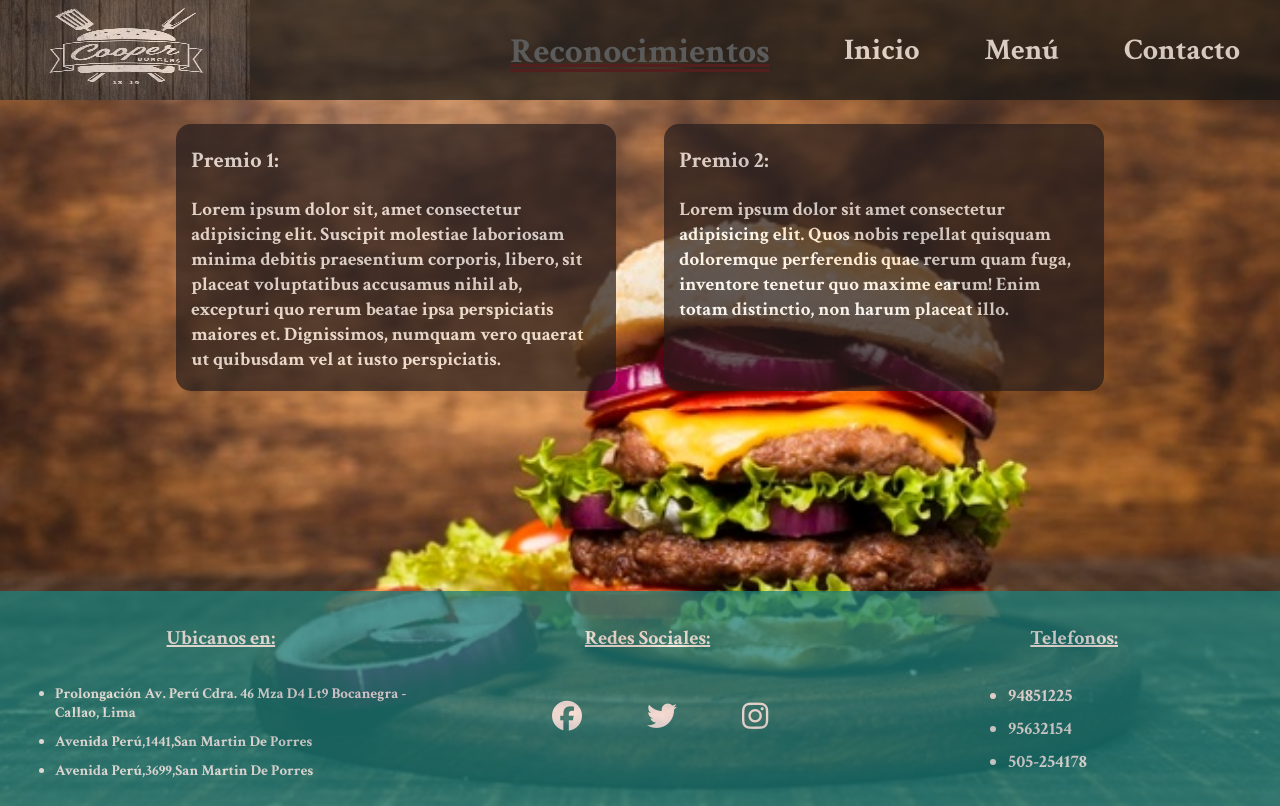
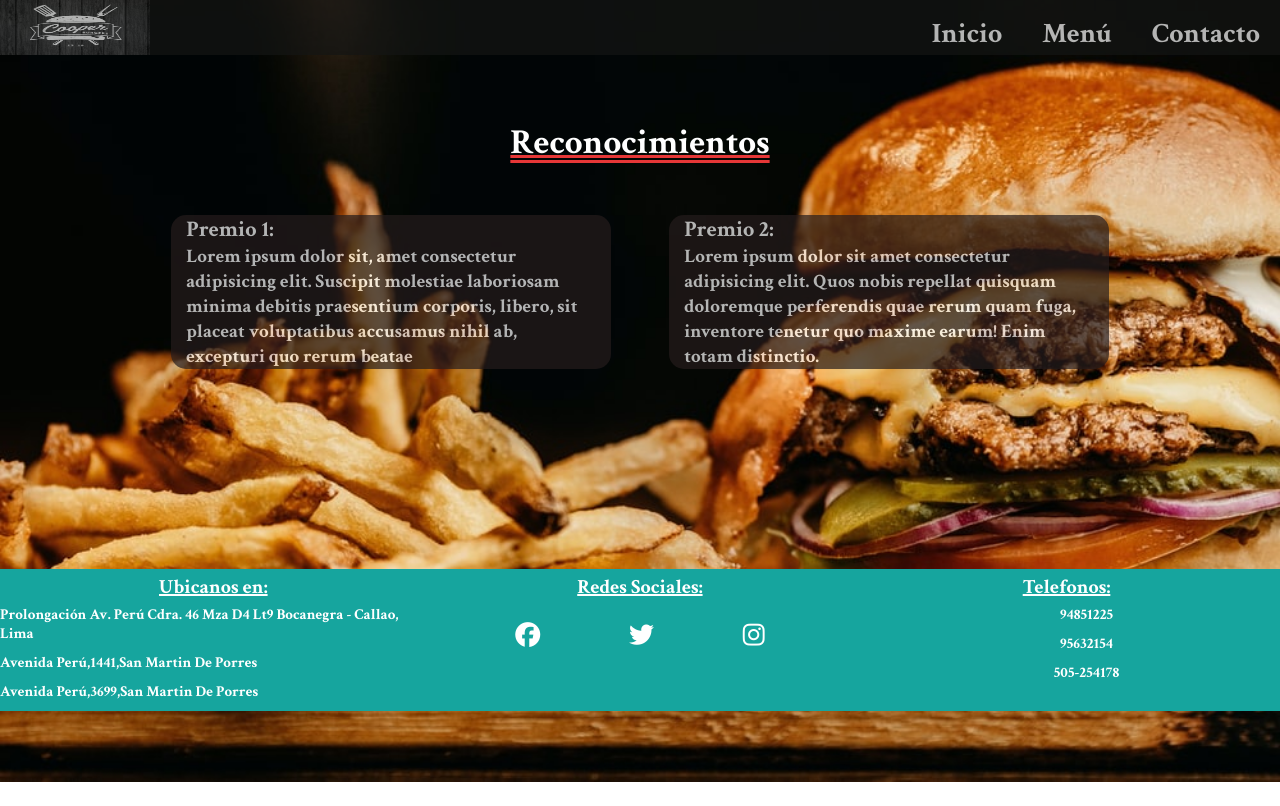
Before and after one commit to eduardo4394/semana_dos, a plain HTML site: page dia6/ejercicio1/index.html in a window 1280 px wide. Drawn offline with Linux system fonts and the light colour scheme.

Commit message:
modificando queries

```diff
--- a/dia6/ejercicio1/index.html
+++ b/dia6/ejercicio1/index.html
@@ -36,15 +36,12 @@
                     debitis
                     praesentium corporis, libero, sit placeat voluptatibus accusamus nihil ab, excepturi quo rerum
                     beatae
-                    ipsa perspiciatis maiores et.
-                    Dignissimos, numquam vero quaerat ut quibusdam vel at iusto perspiciatis.</p>
+                </p>
             </div>
             <div class="columna-40">
                 <h3>Premio 2: </h3>
                 <p>Lorem ipsum dolor sit amet consectetur adipisicing elit. Quos nobis repellat quisquam doloremque
-                    perferendis quae rerum quam fuga, inventore tenetur quo maxime earum! Enim totam distinctio, non
-                    harum
-                    placeat illo.
+                    perferendis quae rerum quam fuga, inventore tenetur quo maxime earum! Enim totam distinctio.
                 </p>
             </div>
         </div>
--- a/dia6/ejercicio1/style.css
+++ b/dia6/ejercicio1/style.css
@@ -2,6 +2,12 @@
 
 *{
     font-family: 'Crimson Text', serif;
+    margin: 0;
+}
+
+html {
+    width: 100%;
+    margin: 0;
 }
 
 body {
@@ -11,6 +17,9 @@ body {
     background-size: cover;
     height: 100%;
     margin: 0;
+    box-sizing: border-box;
+    width: 100%;
+
 }
 
 header{
@@ -51,14 +60,14 @@ header ul {
     display: flex;
     justify-content: flex-end;
     padding-top: 15px;
-
 }
 
 header li {
-    font-size: 30px;
+    font-size: 28px;
     list-style: none;
-    padding-right: 40px;
-    padding-left: 25px;
+    padding-left: 20px;
+    padding-right: 20px;
+
 }
 
 .nav {
@@ -96,6 +105,8 @@ h2 {
     background-color: rgb(37, 28, 28);
     opacity: 0.7;
     border-radius: 15px;
+    margin-left: 15px;
+    margin-right: 15px;
 }
 
 .columna-40:hover {
@@ -107,30 +118,49 @@ p {
     font-weight: 700;
 }
 
+footer {
+    width: 100%;
+
+}
+
 #contacto {
-    background-color: blueviolet;
-    opacity: 0.75;
+    background-color: rgb(65, 44, 83);
+    opacity: 0.85;
     display: flex;
     width: 100%;
 }
 
 .redes-sociales {
-    width: 33%;
-    margin-left: 15px;
+    width: 33.33%;
 }
 
 .ubicanos {
-    width: 33%;
-    margin-left: 15px;
+    width: 33.33%;
+}
+
+.ubicanos ul {
+    padding: 0;
 }
 
 .ubicanos li {
     padding-bottom: 10px;
+    list-style: none;
 }
 
-footer .redes-sociales ul {
+.redes-sociales ul {
     display: flex;
-    justify-content: center;
+    justify-content: space-evenly;
+    padding: 0;
+}
+
+.redes-sociales li {
+    font-size: 25px;
+    list-style: none;
+    padding-left: 0;
+    padding-right: 0;
+    padding-top: 15px;
+
+
 }
 
 h5 {
@@ -139,41 +169,33 @@ h5 {
     text-align: center;
     padding-bottom: 0px;
     color: white;
+    margin-top: 5px;
+    margin-bottom: 5px;
 }
 
 .redes {
     color: white;
 }
 
-.redes-sociales li {
-    font-size: 30px;
-    list-style: none;
-    padding-right: 40px;
-    padding-left: 25px;
-    padding-top: 15px;
-}
-
 .local {
     font-size: 15px;
     font-weight: 600;
     color: white;
-
 }
 
 .telefonos {
-    width: 33%;
+    width: 33.33%;
     color: white;
-    margin-left: 15px;
-    font-size: 18px;
+    font-size: 15px;
 }
 
 .telefonos ul {
-    padding-left: 140px;
-
+    text-align: center;
 }
 
 .telefonos li {
     padding-bottom: 10px;
+    list-style: none;
 }
 
 @media only screen and (max-width: 600px) {
@@ -183,7 +205,48 @@ h5 {
     }
 
     header {
-        background-color: blueviolet;
+        background-color: rgb(221, 215, 226);
+        justify-content: center;
+    }
+
+    .nav {
+        color: black;
+    }
+
+    .nav:hover {
+        color:rgb(225, 238, 113);
+    }
+
+    #logo {
+        display: none;
+    }
+
+    header li {
+        font-size: 30px;
+    }
+
+    h2 {
+        display: none;
+    }
+
+    .container-main{
+        display: none;
+    }
+
+    #contacto {
+        display: block;
+    }
+
+    .redes-sociales {
+        width: 100%;
+    }
+
+    .ubicanos {
+        width: 100%;
+    }
+
+    .telefonos {
+        width: 100%;
     }
 }
 
@@ -191,16 +254,30 @@ h5 {
     body {
         background-image: url('assets/imgs/close.jpg');
     }
+
+    #logo {
+        width: 150px;
+        height: 55px;
+    }
 }
 
 @media only screen and (min-width:992px) {
     #contacto {
-        background-color: rgb(28, 128, 123);
+        background-color: rgb(22, 165, 158);
+        opacity: 1;
+    }
+    body {
+        background-image: url('assets/imgs/background.jpg');
     }
 }
 
 @media only screen and (min-width:1200px) {
     h1 {
         display: none;
+
+    }
+
+    h2 {
+        margin-top: 120px;
     }
 }
```
Lines whose indentation alone changed are shown as unchanged.
